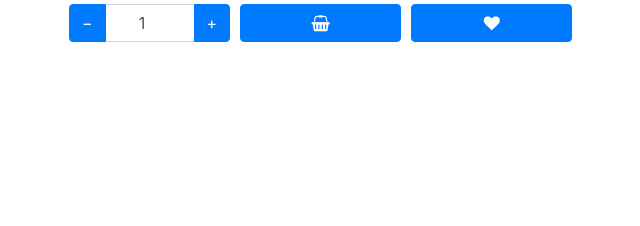
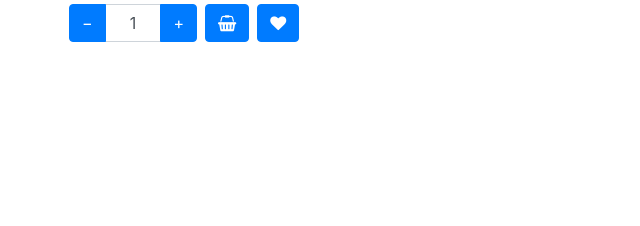
Before and after one commit to saruttreesorn/php-class-d19, a PHP site: template templates/detail.twig in a window 1280 px wide. Shown: the part 170-396 px from the top of the page, without its empty margins (586-1226 px from the left). Run offline with PHP 8.4, Linux system fonts and the light colour scheme; the template is opened without the code that fills it, so the values that code supplies are empty; some libraries are stand-ins or nearby versions.

Commit message:
styling fixes for detail page cart buttons

```diff
--- a/templates/detail.twig
+++ b/templates/detail.twig
@@ -43,30 +43,26 @@
                     <h5 class="price">{{detail.product.price}}</h5>
                     <p>{{detail.product.description}}</p>
                     {% set class= ( detail.product.quantity < 5 ) ? 'text-danger' : 'text-success' %}
-                    <p class="{{class}}"> {{detail.product.quantity}} in stock</p>
+
+                    <p id="available" class="{{class}}"> {{detail.product.quantity}} in stock</p>
+
                     <form id="cart-form w-100" method="get">
-                        <div class="form-row flex-wrap">
-                            <div class="col-md-4 col-sm-6 col-6">
-                                <div class="input-group flex-nowrap" style="min-width:8em;">
+                        <div class="d-flex flex-wrap">
+                                <div class="input-group flex-nowrap mr-2" style="min-width:5em;max-width:8em;">
                                     <div class="input-group-prepend">
                                         <button id="minus" class="btn btn-primary" type="button">&minus;</button>
                                     </div>
-                                    <input id="quantity" type="number" class="form-control text-center" name="quantity" value="1" max="{{detail.product.quantity}}" min="1">
+                                    <input id="quantity" type="text" class="form-control text-center" name="quantity" value="1" max="{{detail.product.quantity}}" min="1" style="min-width:3em;">
                                     <div class="input-group-append">
                                         <button id="plus" class="btn btn-primary"  type="button">&plus;</button>
                                     </div>
                                 </div>
-                            </div>
-                            <div class="col-md-4 col-sm-3 col-3">
-                                <button type="submit" class="btn btn-primary w-100" name="add" value="cart">
+                                <button type="submit" class="btn btn-primary mr-2" name="add" value="cart">
                                     <i class="fa fa-shopping-basket"></i>
                                 </button>
-                            </div>
-                            <div class="col-md-4 col-sm-3 col-3">
-                                <button type="submit" class="btn btn-primary w-100" name="add" value="list">
+                                <button type="submit" class="btn btn-primary mr-2" name="add" value="list">
                                     <i class="fa fa-heart"></i>
                                 </button>
-                            </div>
                         </div>
                         <input type="hidden" name="product_id" value="{{detail.product.product_id}}">
                     </form>
@@ -74,7 +70,7 @@
             </div>
         </main>
         <script>
-        // script for add and minus button
+        // script for add and minus button in detail page
         $(document).ready(
             () => {
                 let qty = $('#quantity').val();
```
